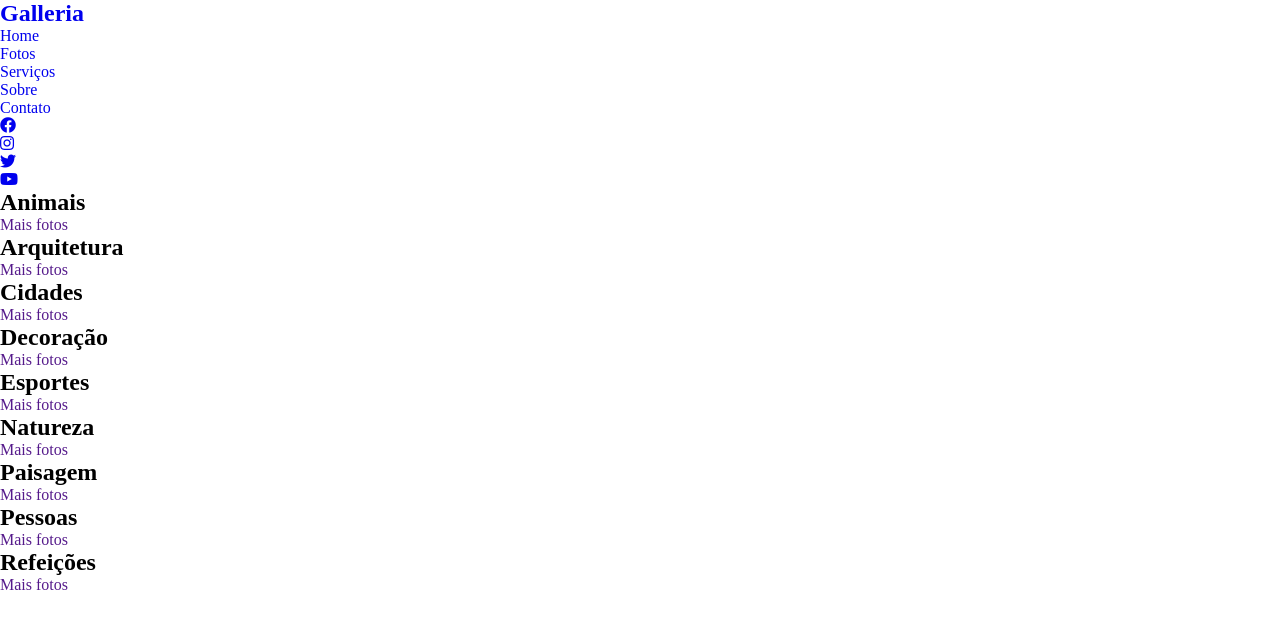
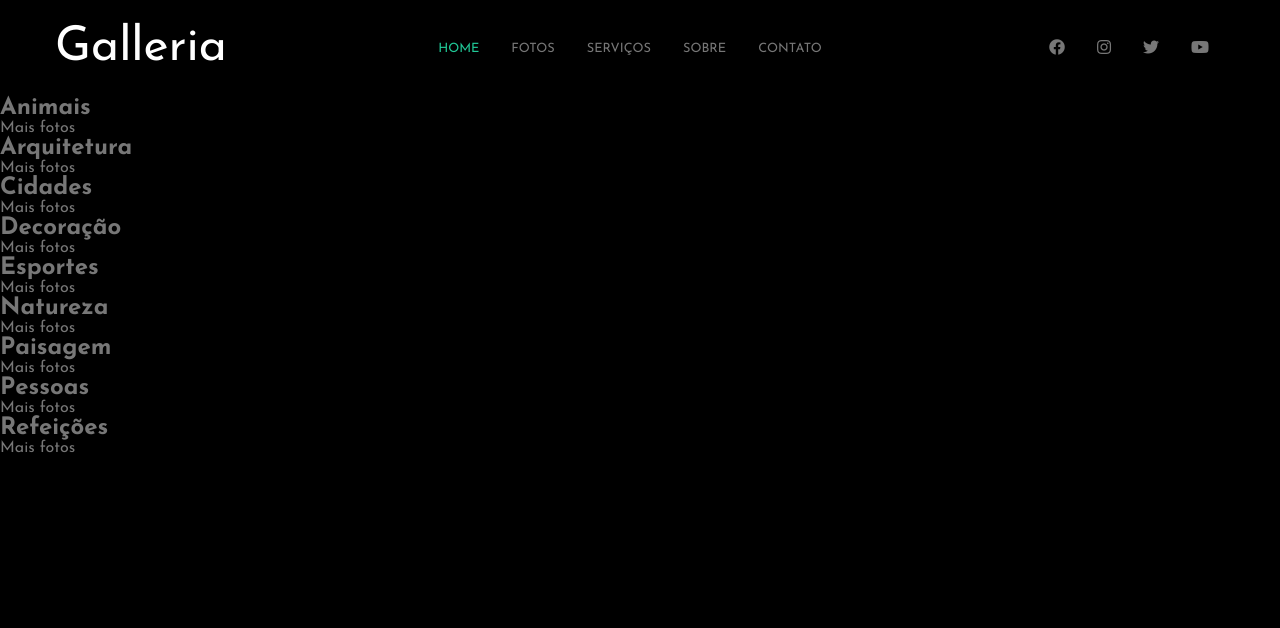
Before and after one commit to vLcGomes/General-Front-End-Projects, a plain HTML site: page projetoGaleria/index.html in a window 1280 px wide. Drawn offline with Linux system fonts and the light colour scheme; files that its build step writes are made by us from their sources.

Commit message:
Header estilizada usando SASS

```diff
--- a/projetoGaleria/index.html
+++ b/projetoGaleria/index.html
@@ -14,33 +14,23 @@
 </head>
 <body>
   <header class='header'>
-    <h2><a href="#">Galleria</a></h2>
-    <div class="header-brand">
+    <a href="#" class="header-brand">Galleria</a>
+    <div class="header-navbar">
       <ul>
         <li>
-          <a href="#">
-            Home
-          </a>
+          <a href="#" class="active">Home</a>
         </li>
         <li>
-          <a href="#">
-            Fotos
-          </a>
+          <a href="#">Fotos</a>
         </li>
         <li>
-          <a href="#">
-            Serviços
-          </a>
+          <a href="#">Serviços</a>
         </li>
         <li>
-          <a href="#">
-            Sobre
-          </a>
+          <a href="#">Sobre</a>
         </li>
         <li>
-          <a href="#">
-            Contato
-          </a>
+          <a href="#">Contato</a>
         </li>
       </ul>
     </div>
@@ -68,7 +58,8 @@
         </li>
       </ul>
     </div>
-    <div class="gallery">
+  </header>
+  <main class="gallery">
     <div class=gallery-card id="card-1">
       <h2 class="gallery-card-title">Animais</h2>
       <a href="" class="'gallery-card-btn">Mais fotos</a>
@@ -105,7 +96,6 @@
       <h2 class="gallery-card-title">Refeições</h2>
       <a href="" class="'gallery-card-btn">Mais fotos</a>
     </div>
-    </div>
-  </header>
+  </main>
 </body>
 </html>
--- a/projetoGaleria/sass/_mixins.sass
+++ b/projetoGaleria/sass/_mixins.sass
@@ -0,0 +1,15 @@
+@use 'variables'
+
+@mixin container
+  max-width: variables.$container-width
+  padding: 1.5rem 0
+  margin: 0 auto
+
+@mixin flex-center
+  display: flex
+  justify-content: center
+  align-items: center
+
+@mixin mobile()
+  @media(max-width: 462px)
+    @content
--- a/projetoGaleria/sass/_variables.sass
+++ b/projetoGaleria/sass/_variables.sass
@@ -0,0 +1,5 @@
+$primary-color: #FFF
+$secondary-color: #20C997
+$text-color: #777
+$bg-color: #000
+$container-width: 1170px
--- a/projetoGaleria/sass/index.sass
+++ /dev/null
@@ -1,2 +0,0 @@
-@use 'mixins'
-@use 'varibles'
--- /dev/null
+++ b/projetoGaleria/sass/styles.sass
@@ -0,0 +1,61 @@
+@use 'mixins'
+@use 'variables'
+
+*
+  font-family: 'Josefin Sans'
+  margin: 0
+  padding: 0
+  box-sizing: border-box
+
+body
+  background-color: variables.$bg-color
+  color: variables.$text-color
+
+  a
+    color: variables.$text-color
+    text-decoration: none
+    transition: .4s
+
+  ul
+    list-style: none
+
+.header
+  display: flex
+  justify-content: space-between
+  @include mixins.container
+
+  &-brand
+    color: variables.$primary-color
+    font-size: 3rem
+
+  &-navbar
+
+    ul
+      height: 100%
+      @include mixins.flex-center
+
+    li
+      margin: 0 1rem
+      text-transform: uppercase
+      font-size: .8rem
+
+      .active
+          color: variables.$secondary-color
+
+      a
+        &:hover
+          color: variables.$secondary-color
+
+  &-social-media
+
+    ul
+      height: 100%
+      @include mixins.flex-center
+
+      li
+        margin: 0 1rem
+
+        a
+
+          &:hover
+            color: variables.$primary-color
```
Also changed, not shown: projetoGaleria/css/styles.css (added), 1 other file. Lines whose indentation alone changed are shown as unchanged.
